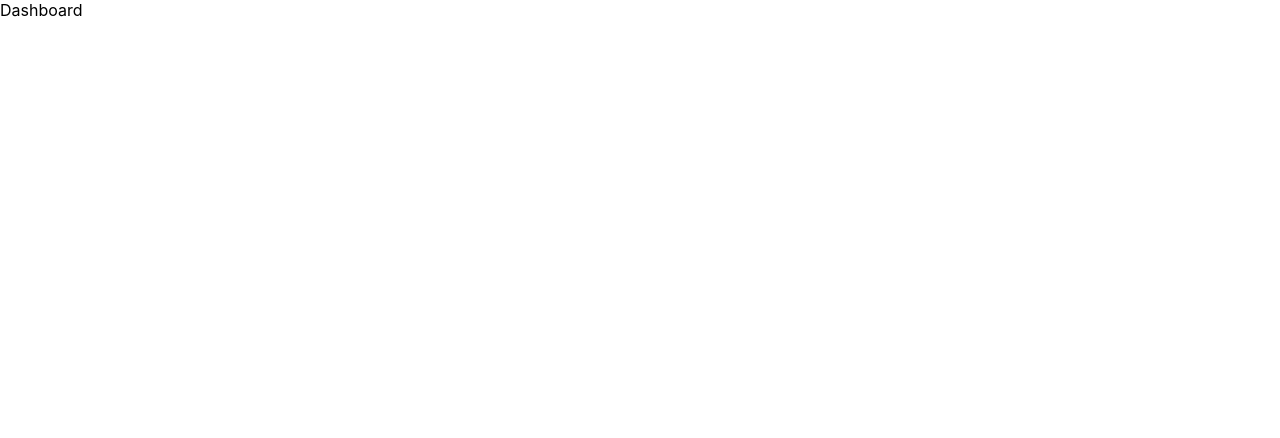
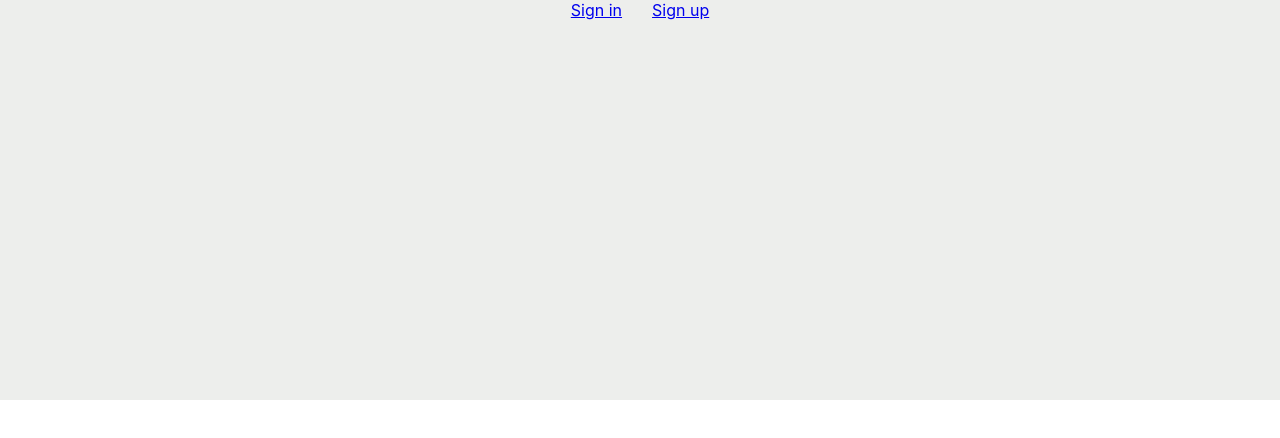
Before and after one commit to atenidegbeolanrewaju/bookworm, a React (Create React App) app: page / in a window 1280 px wide. Shown: the top 438 px of the page. Built offline with nearby package versions, Linux system fonts and the light colour scheme.

Commit message:
input reusable components

```diff
--- a/src/App.css
+++ b/src/App.css
@@ -1,5 +1,8 @@
 .App {
   text-align: center;
+  width: 100%;
+  background-color: #edeeec;
+  min-height: 50vh;
 }
 
 .App-logo {
@@ -28,6 +31,14 @@
   color: #61dafb;
 }
 
+.social-p {
+  margin-top: 100%;
+  justify-content: center;
+  align-items: center;
+  align-content: center;
+  padding: 15px
+}
+
 @keyframes App-logo-spin {
   from {
     transform: rotate(0deg);
--- a/src/components/Button.jsx
+++ b/src/components/Button.jsx
@@ -1,6 +1,6 @@
 import React from 'react'
 
-const Button = ({ type='button', handleClick, children, className}) => {
+const Button = ({ type='button', handleClick, children, className }) => {
 
     return (
         <button type={type} onClick={handleClick} className={className}>
--- /dev/null
+++ b/src/components/Input.jsx
@@ -0,0 +1,26 @@
+import React, { useState } from 'react'
+import ShowIcon from '@material-ui/icons/Visibility'
+import ShowOffIcon from '@material-ui/icons/VisibilityOff'
+import Button from './Button'
+
+const Input = ({ label, type, placeholder, onChange, showForgetPassword, showVisibilityButton }) => {
+
+    const [isRevPass, setIsRevPass] = useState(false)
+
+  return (
+    <div>
+        <div className='pw-label'>
+            <h4 className='pw-label-left'>{label}</h4>
+            {showForgetPassword && (<a href='#' className='social-pw pw-label-right'>Forgot Password?</a>)}
+        </div>
+        <div className='input-field'>
+            <input type={type} placeholder={placeholder} label={label} onChange={onChange} className= 'userPH'/>
+            {showVisibilityButton && (<Button className='btnPV' handleClick={() => setIsRevPass(prevState => !prevState)}>
+                                        {isRevPass ? <ShowIcon/> : <ShowOffIcon/>}
+                                      </Button>)}
+        </div>
+    </div>
+  )
+}
+
+export default Input
--- a/src/components/dashboard.js
+++ b/src/components/dashboard.js
@@ -1,9 +1,13 @@
 import React from 'react'
+import { Link } from 'react-router-dom';
+import '../App.css';
+
 
 function Dashboard() {
   return (
-    <div>
-        <p>Dashboard</p>
+    <div className='App'>
+        <Link to='/signin' className='social-p'>Sign in</Link>
+        <Link to='/signup' className='social-p'>Sign up</Link>
     </div>
   )
 }
--- a/src/components/login.js
+++ b/src/components/login.js
@@ -3,6 +3,7 @@ import { Link } from 'react-router-dom';
 import ShowIcon from '@material-ui/icons/Visibility'
 import ShowOffIcon from '@material-ui/icons/VisibilityOff'
 import Button from './Button';
+import Input from './Input';
 
 
 const Login = () => {
@@ -16,24 +17,12 @@ const Login = () => {
         <div className='formContainer'>
           <h2 className='title'>Bookworm</h2>
           <form className='signin-form'>
-           <div className='form-items'><h4 className='user-label'>Username</h4>
-            <div className='input-field'>
-              <input type='Username' placeholder='Username' className='userPH'/>
-              {/* <i className='fas fa-user'></i> */}
-            </div>
-            <div className='pw-label'>
-              <h4 className='pw-label-left'>Password</h4>
-              <a href='#' className='social-pw pw-label-right'>Forgot Password?</a>
-            </div>
-            <div className='input-field'>
-              <input type={isRevPass ? 'text' : 'password'} placeholder='********' onChange={e => setPass(e.target.value)} className='pwPH'/>
-              <button className='btnPV' type='button' onClick={() => setIsRevPass(prevState => !prevState)}>
-                {isRevPass ? <ShowIcon/> : <ShowOffIcon/>}
-              </button>
-             </div>
+            <div className='form-items'>
+              <Input label='Username' type='text' placeholder='Username' />
+              <Input label='Password' type={isRevPass ? 'text' : 'password'} placeholder='********' onChange={e => setPass(e.target.value)} showForgetPassword showVisibilityButton />
               <div className='login-info'>
                 <div className='logged-in'>
-                <input type='checkbox' className='' />
+                  <input type='checkbox' />
                   <p>Keep me logged in</p>
                 </div>
                 <div className='btn-div'>
@@ -41,9 +30,6 @@ const Login = () => {
                     Sign In
                   </Button>
                 </div>
-            </div>
-            <div className=''>
-              <h4></h4>
               </div>
             </div>
             <div className='account_'>
@@ -67,3 +53,17 @@ const Login = () => {
 };
 
 export default Login
+
+
+{/* <div>
+                <div className='pw-label'>
+                  <h4 className='pw-label-left'>Password</h4>
+                  <a href='#' className='social-pw pw-label-right'>Forgot Password?</a>
+                </div>
+                <div className='input-field'>
+                  <input type={isRevPass ? 'text' : 'password'} placeholder='********' onChange={e => setPass(e.target.value)} className='pwPH'/>
+                  <button className='btnPV' type='button' onClick={() => setIsRevPass(prevState => !prevState)}>
+                    {isRevPass ? <ShowIcon/> : <ShowOffIcon/>}
+                  </button>
+                </div>
+              </div> */}
--- a/src/components/signup.js
+++ b/src/components/signup.js
@@ -3,6 +3,7 @@ import { Link } from 'react-router-dom';
 import ShowIcon from '@material-ui/icons/Visibility'
 import ShowOffIcon from '@material-ui/icons/VisibilityOff'
 import Button from './Button';
+import Input from './Input';
 
 const Signup = () => {
 
@@ -16,33 +17,15 @@ const Signup = () => {
           <h2 className='title'>Bookworm</h2>
           <form className='signin-form'>
             <div className='form-items'>
-            <h4 className='user-label'>Username</h4>
-            <div className='input-field'>
-              <input type='Username' placeholder='Username' className='userPH'/>
-              {/* <i className='fas fa-user'></i> */}
-            </div>
-            <h4 className='user-label'>Email</h4>
-            <div className='input-field'>
-              <input type='email' placeholder='Email' className='userEM'/>
-              {/* <i className='fas fa-user'></i> */}
-            </div>
-            <div className='pw-label'>
-              <h4 className='pw-label-left'>Password</h4>
-              {/* <a href='#' className='social-pw pw-label-right'>Forgot Password?</a> */}
-            </div>
-            <div className='input-field'>
-              <input type={isRevPass ? 'text' : 'password'} placeholder='********' onChange={e => setPass(e.target.value)} className='pwPH'/>
-              <button className='btnPV' type='button' onClick={() => setIsRevPass(prevState => !prevState)}>
-                {isRevPass ? <ShowIcon/> : <ShowOffIcon/>}
-              </button>
-            </div>
+              <Input label='Username' type='text' placeholder='Username' />
+              <Input label='Email' type='email' placeholder='Email' />
+              <Input label='Password' type={isRevPass ? 'text' : 'password'} placeholder='********' onChange={e => setPass(e.target.value)} showVisibilityButton />
               <div className='signup-info'>
                 <div className='signup-btn-div'>
                   <Button handleClick={() => alert('Signed Up successfully')} type='submit' className='btn solid'>
                     Sign Up
                   </Button>
                 </div>
-
               </div>
               <div className='account_'>
                 <p>Already have an account? <Link to='/signin' className='social-pw'>Sign in</Link></p>
@@ -53,11 +36,12 @@ const Signup = () => {
             <p className='social-signin'>or Sign up with</p>
             <div className='social-media'>
               <a href='#' className='social-icon'>
-                <i class='fab fa-github'></i>
+                <i className='fab fa-github'></i>
               </a>
               <a href='#' className='social-icon'>
-                <i class='fab fa-google'></i>
-              </a></div>
+                <i className='fab fa-google'></i>
+              </a>
+            </div>
           </div>
         </div>
       </div>
--- a/src/index.css
+++ b/src/index.css
@@ -74,7 +74,7 @@ code {
 form {
   border: none;
   border-radius: 2%;
-  box-shadow: 2px 2px 4px blue;
+  box-shadow: 2px 2px 4px rgb(143, 143, 148);
   padding: 0 2.2rem;
   padding-top: 2.0rem;
   padding-bottom: 2.0rem;
@@ -273,7 +273,7 @@ h4 a {
   align-content: center;
   padding-top: 10px;
   background-color: white;
-  box-shadow: 2px 2px 4px blue;
+  box-shadow: 2px 2px 4px rgb(143, 143, 148);
 }
 
 .social-signin {
```
Lines whose indentation alone changed are shown as unchanged.
